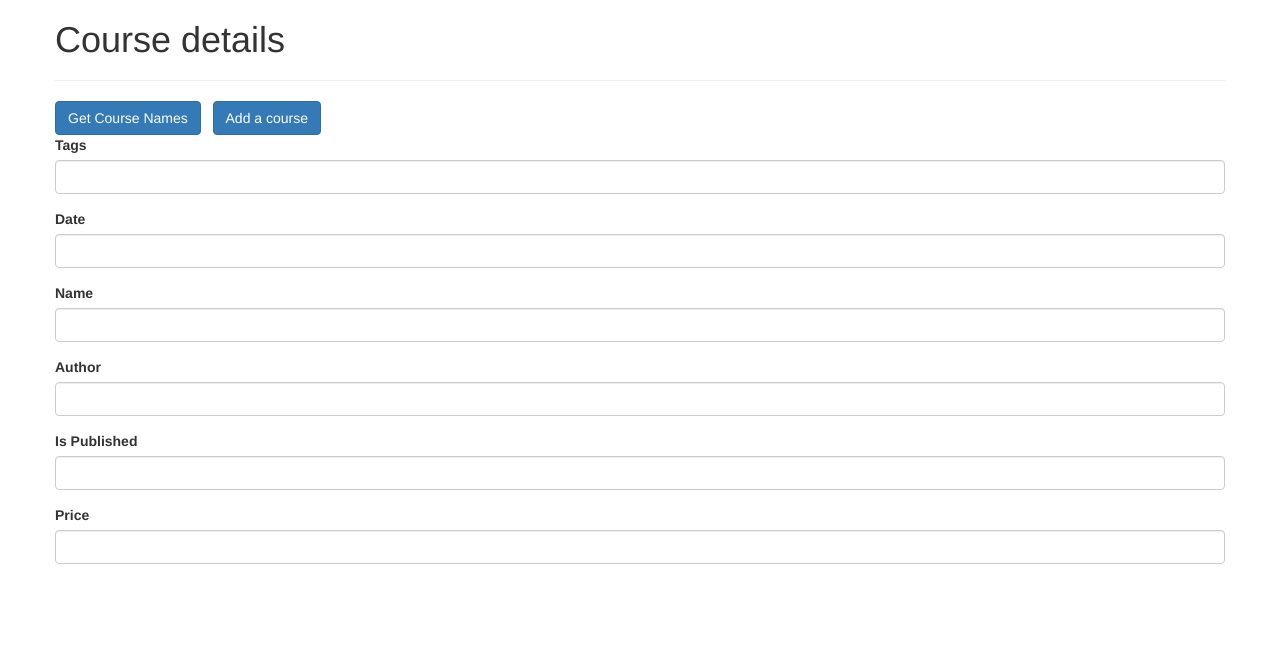
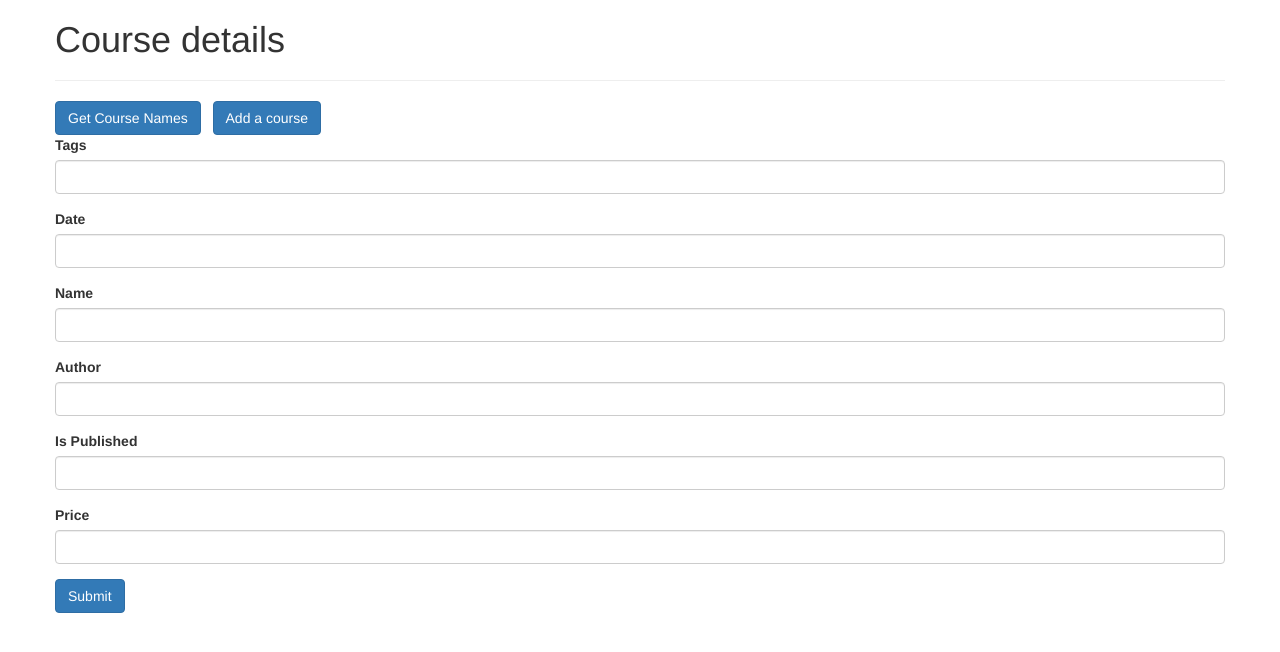
Before and after one commit to 94ju/userfrontEnd, an Angular app: page /user in a window 1280 px wide. Shown: the top 652 px of the page. Built offline with nearby package versions, Linux system fonts and the light colour scheme.

Commit message:
user edit submited

```diff
--- a/src/app/user-edit/user-edit.component.html
+++ b/src/app/user-edit/user-edit.component.html
@@ -1,6 +1,6 @@
 <div class="container">
   <div class="row">
-    <form [formGroup]=" userDetailForm">
+    <form [formGroup]=" userDetailForm" (ngSubmit)="onSubmit()">
       <div class="form-group">
         <label for="tags">Tags</label>
         <input
@@ -55,7 +55,8 @@
                 formControlName="price"
                 class="form-control"
                 >
-              </div>
+            </div>
+            <button class="btn btn-primary" type="submit">Submit</button>
 
     </form>
   </div>
--- a/src/app/user-edit/user-edit.component.ts
+++ b/src/app/user-edit/user-edit.component.ts
@@ -20,5 +20,8 @@
       'price':new FormControl()
     })
   }
+  onSubmit(){
+    console.log(this.userDetailForm)
+  }
 
 }
```
